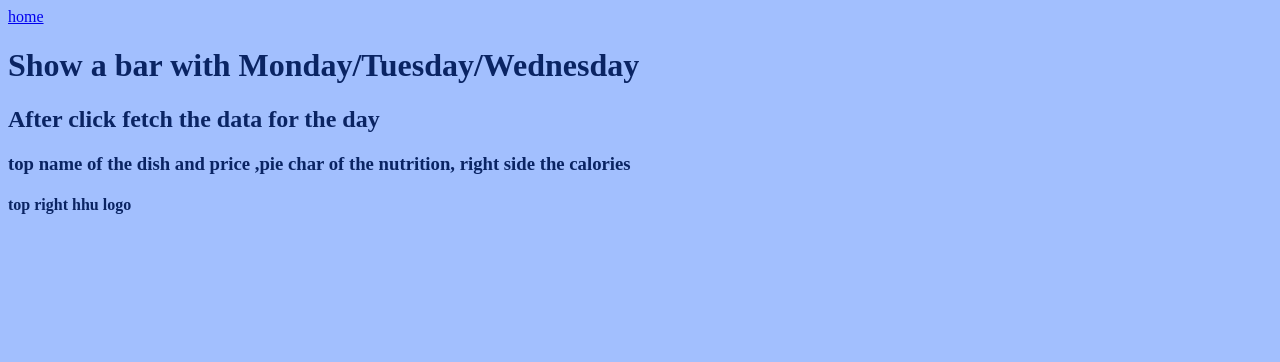
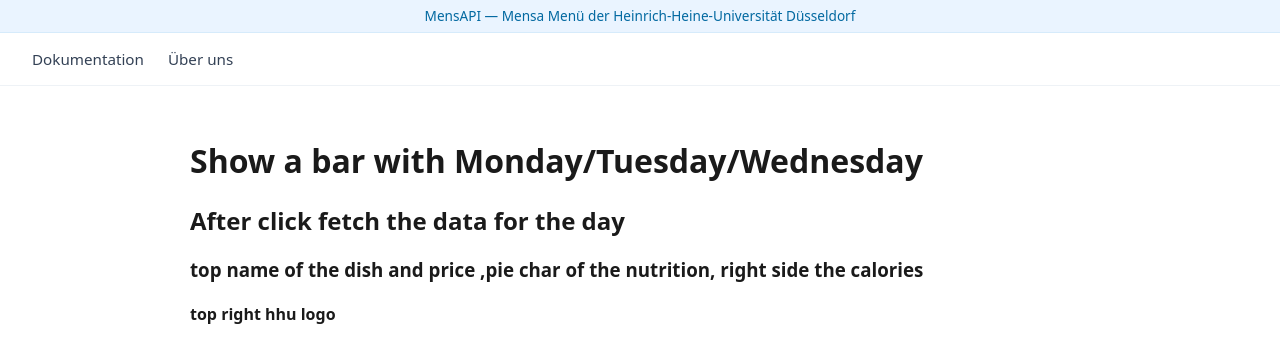
Before and after one commit to kawa800/MensAPI, a SvelteKit app in the folder src/mensapi/frontend/: page / in a window 1280 px wide. Shown: the top 362 px of the page. Built offline with nearby package versions, Linux system fonts and the light colour scheme.

Commit message:
feat: add header with navbar

```diff
--- a/src/mensapi/frontend/package.json
+++ b/src/mensapi/frontend/package.json
@@ -13,6 +13,7 @@
 	},
 	"devDependencies": {
 		"@sveltejs/adapter-auto": "^8.0.0",
+		"@sveltejs/enhanced-img": "^1.0.0",
 		"@sveltejs/kit": "^3.0.0",
 		"@sveltejs/vite-plugin-svelte": "^7.2.0",
 		"svelte": "^5.57.1",
--- a/src/mensapi/frontend/src/routes/+layout.svelte
+++ b/src/mensapi/frontend/src/routes/+layout.svelte
@@ -5,36 +5,71 @@
 	let { children }: LayoutProps = $props();
 </script>
 
+<header>
+	<div class="top-bar">MensAPI — Mensa Menü der Heinrich-Heine-Universität Düsseldorf</div>
+	<div class="header-bar">
 		<nav>
-	<a href="/">home</a>
+			<a href="/api/docs">Dokumentation</a>
+			<a href="/">Über uns</a>
 		</nav>
+		<enhanced:img class="logo" src="../lib/assets/hhu-logo.webp" alt="The logo of Heinrich Heine University" />
+	</div>
+</header>
 
-
-
-<enhanced:img class="logo-top-right" src= '../lib/assets/hhu-logo.webp' alt="The logo of Heinrich Heine university" />
+<main>
+	{@render children()}
+</main>
 
 <style>
 	:global(body) {
-  background: #A2BFFE;   /* vivid cobalt, “more blue” */
-  color: #0a2463;                /* dark blue text */
+		margin: 0;
+		background: #ffffff;
+		color: #1a1a1a;
+		font-family: system-ui, -apple-system, 'Segoe UI', sans-serif;
+	}
+
+	.top-bar {
+		background: #eaf4ff;
+		color: #0369a1;
+		font-size: 0.85rem;
+		text-align: center;
+		padding: 0.4rem 1rem;
+		border-bottom: 1px solid #d6ebfb;
+	}
+
+	.header-bar {
+		display: flex;
+		justify-content: space-between;
+		align-items: center;
+		padding: 1rem 2rem;
+		border-bottom: 1px solid #eef2f6;
+	}
+
+	nav {
+		display: flex;
+		gap: 1.5rem;
+	}
+
+	nav a {
+		color: #334155;
+		text-decoration: none;
+		font-weight: 500;
+		font-size: 0.95rem;
+		transition: color 0.15s ease;
+	}
+
+	nav a:hover {
+		color: #0284c7;
+	}
+
+	.logo {
+		width: 96px;
+		height: auto;
 	}
 
 	:global(main) {
-  max-width: 800px;
+		max-width: 900px;
 		margin: 0 auto;
-  padding: 2rem 1rem;
-  min-height: 100vh;
-}
-
-.logo-top-right {
-    position: absolute;
-    top:      4px;
-    right:    24px;   /* 24px from right edge */
-    width:    128px;   /* exact pixel size */
-    height:   auto;     /* keeps aspect; change manually if square */
-    opacity:  0.9;     /* subtle blending */
+		padding: 2rem 1.5rem;
 	}
 </style>
-
-
-{@render children()}
--- a/src/mensapi/frontend/vite.config.ts
+++ b/src/mensapi/frontend/vite.config.ts
@@ -1,9 +1,11 @@
+import { enhancedImages } from '@sveltejs/enhanced-img';
 import adapter from '@sveltejs/adapter-auto';
 import { sveltekit } from '@sveltejs/kit/vite';
 import { defineConfig } from 'vite';
 
 export default defineConfig({
 	plugins: [
+		enhancedImages(), // must come before the SvelteKit plugin
 		sveltekit({
 			compilerOptions: {
 				// Force runes mode for the project, except for libraries. Can be removed in svelte 6.
@@ -16,5 +18,5 @@ export default defineConfig({
 			// See https://svelte.dev/docs/kit/adapters for more information about adapters.
 			adapter: adapter()
 		})
-	]
+	],
 });
```
Also changed, not shown: src/mensapi/frontend/src/lib/assets/hhu-logo.webp (added), 1 other file (tests, documents, lock files or other folders). Lines whose indentation alone changed are shown as unchanged.
